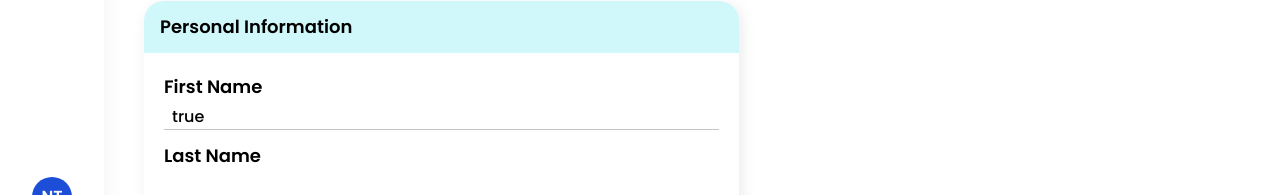
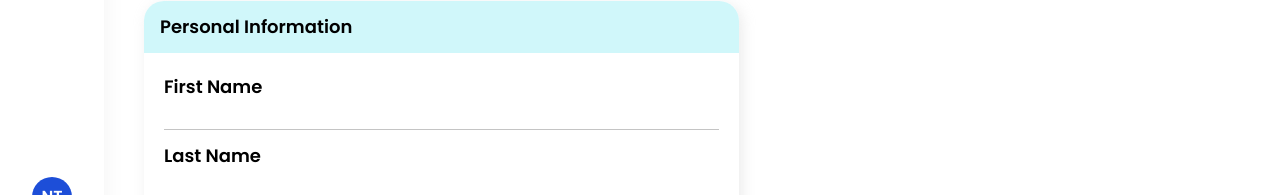
Before and after one commit to gift56/Fetest1, a React (Create React App) app: page / in a window 1280 px wide. Shown: the part 551-746 px from the top of the page. Built offline with nearby package versions, Linux system fonts and the light colour scheme.

Commit message:
woking on card component

```diff
--- a/src/components/ApplicationForm/ApplicationForm.tsx
+++ b/src/components/ApplicationForm/ApplicationForm.tsx
@@ -54,7 +54,7 @@ const ApplicationForm = () => {
             id="firstName"
             name="personalInformation.firstName"
             errorClass="hidden"
-            value={values.personalInformation.firstName.show}
+            value={values.personalInformation.firstName.show ? "" : ""}
             onBlur={handleBlur}
             onChange={handleChange}
             disabled={values.personalInformation.firstName.show}
```
